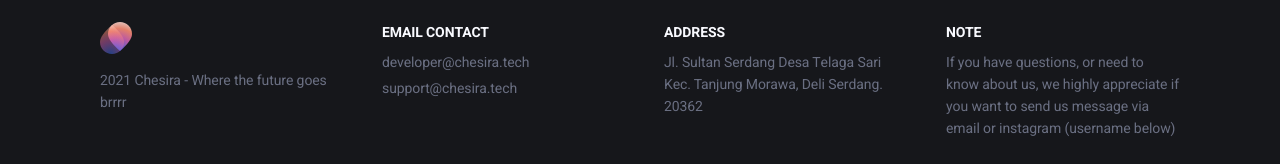
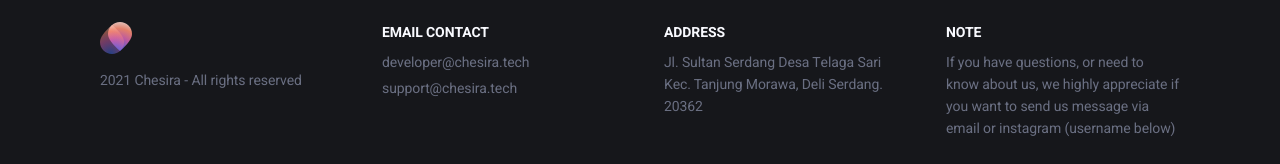
Before and after one commit to fanboykun/chesira, a Vue app: page / in a window 1280 px wide. Shown: the part 4048-4212 px from the top of the page. Built offline with nearby package versions, Linux system fonts and the light colour scheme.

Commit message:
fix footer

```diff
--- a/src/components/Footer.vue
+++ b/src/components/Footer.vue
@@ -12,7 +12,7 @@
               </div>
               <div class="footer-copyright">
                 <!-- © 2020 Neon, all rights reserved -->
-                2021 Chesira - Where the future goes brrrr
+                2021 Chesira - All rights reserved
               </div>
             </div>
             <div class="ra">
```
